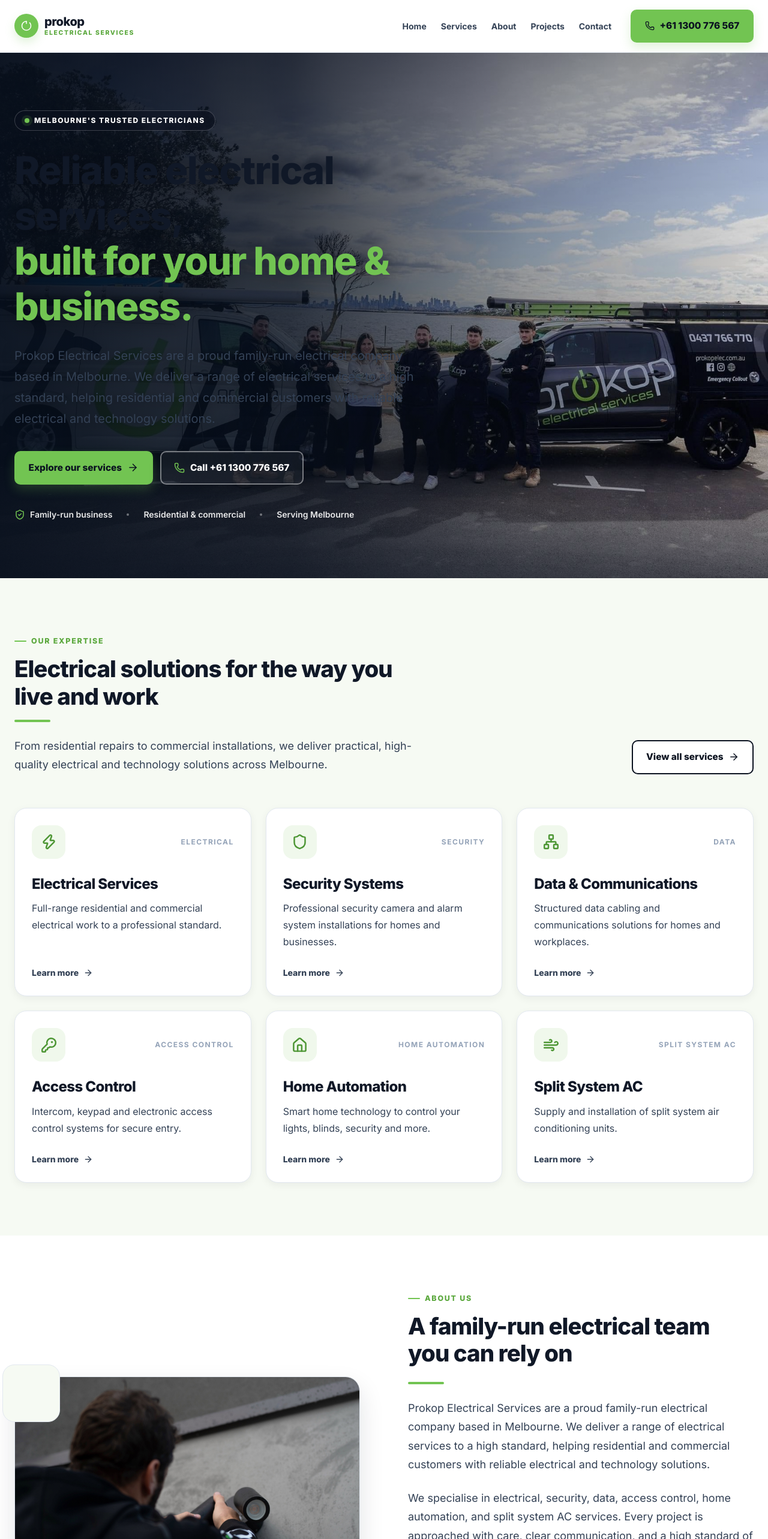
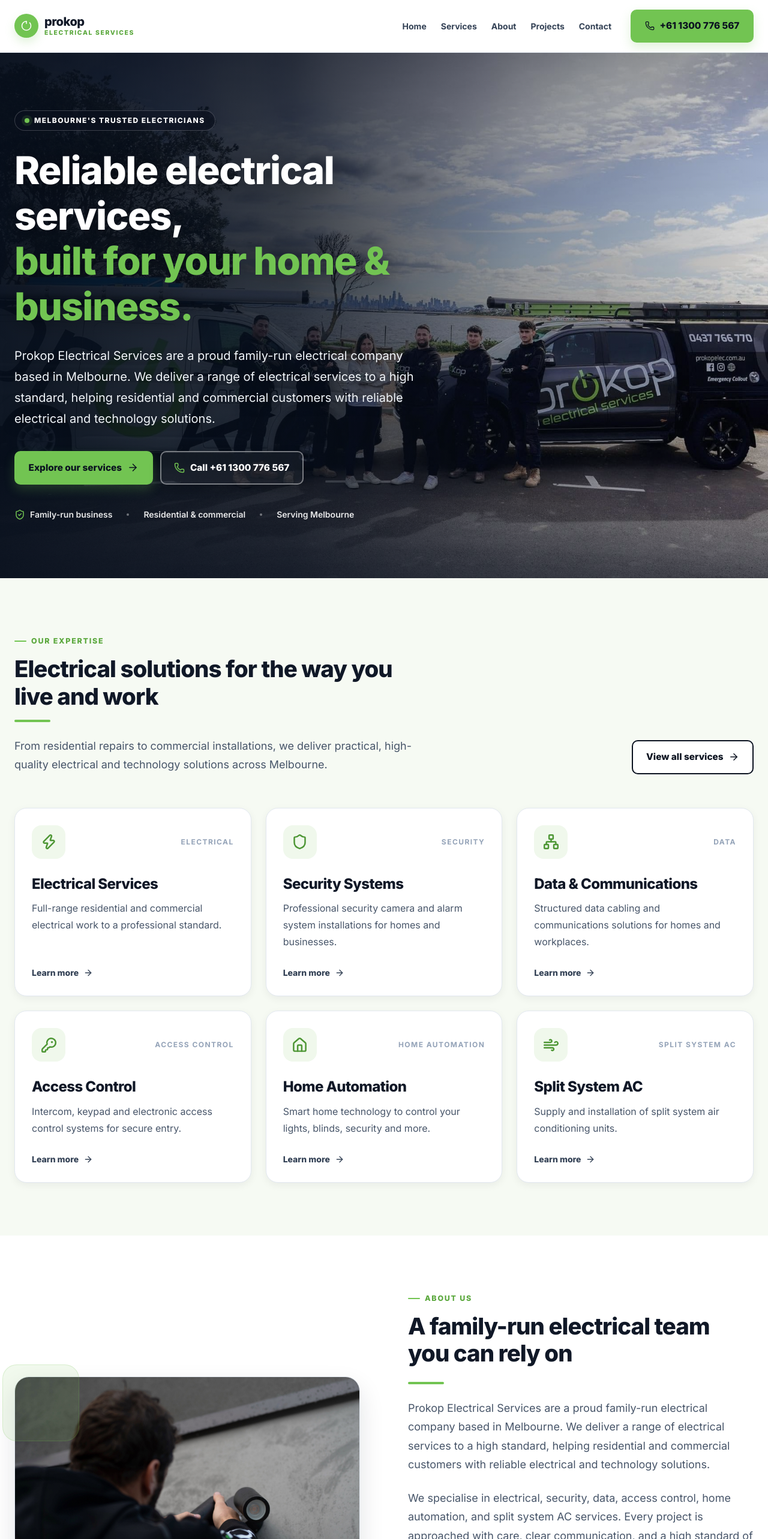
Before and after one commit to SrijanaSwarnakar/electrical-service-next-js-project, a Next.js app: page / in a window 1280 px wide. Shown: the top 2566 px of the page at 60% size. Built offline with nearby package versions, Linux system fonts and the light colour scheme.

Commit message:
fix: text color with background

```diff
--- a/app/globals.css
+++ b/app/globals.css
@@ -103,7 +103,7 @@
   font-family: var(--font-sans);
   font-weight: 800;
   line-height: 1.18;
-  color: var(--color-text-heading);
+  /* color: var(--color-text-heading); */
   letter-spacing: -0.025em;
 }
 
@@ -124,7 +124,7 @@
 }
 
 p {
-  color: var(--color-text-body);
+  /* color: var(--color-text-body); */
   line-height: 1.75;
 }
 
--- a/app/layout.tsx
+++ b/app/layout.tsx
@@ -11,6 +11,7 @@
 import Navbar from "@/components/Navbar";
 import { company } from "@/data/company";
 import Script from "next/script";
+import Footer from "@/components/Footer";
 
 export const viewport = {
   width: "device-width",
@@ -84,6 +85,7 @@
       <body className="min-h-full flex flex-col antialiased pt-[88px]">
         <Navbar />
         {children}
+        <Footer />
       </body>
     </html>
   );
--- a/app/page.tsx
+++ b/app/page.tsx
@@ -5,7 +5,6 @@
 import ProjectGallery from "@/components/ProjectGallery";
 import SocialSection from "@/components/SocialSection";
 import CTA from "@/components/CTA";
-import Footer from "@/components/Footer";
 
 export default function Home() {
   return (
@@ -17,7 +16,6 @@
       <ProjectGallery />
       <SocialSection />
       <CTA />
-      <Footer />
     </main>
   );
 }
--- a/components/About.tsx
+++ b/components/About.tsx
@@ -28,7 +28,8 @@
             </div>
 
             <div className="absolute -bottom-5 -right-5 hidden h-32 w-32 rounded-[1.5rem] border border-[#72C452]/20 bg-[#72C452]/10 md:block" />
-            <div className="absolute -top-5 -left-5 hidden h-24 w-24 rounded-[1.25rem] border border-[#E2E8F0] bg-[#F6FAF3] md:block" />
+            {/* <div className="absolute -top-5 -left-5 hidden h-24 w-24 rounded-[1.25rem] border border-[#E2E8F0] bg-[#F6FAF3] md:block" /> */}
+            <div className="absolute -top-5 -left-5 hidden h-32 w-32 rounded-[1.5rem] border border-[#72C452]/20 bg-[#72C452]/10 md:block" />
           </div>
 
           <div className="w-full lg:w-1/2">
```
